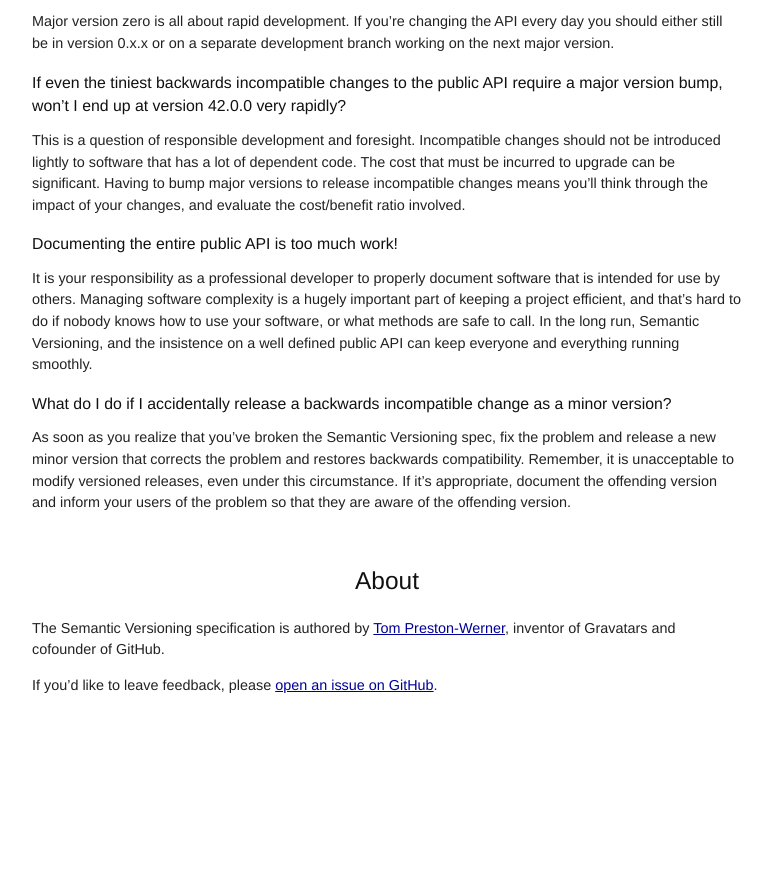
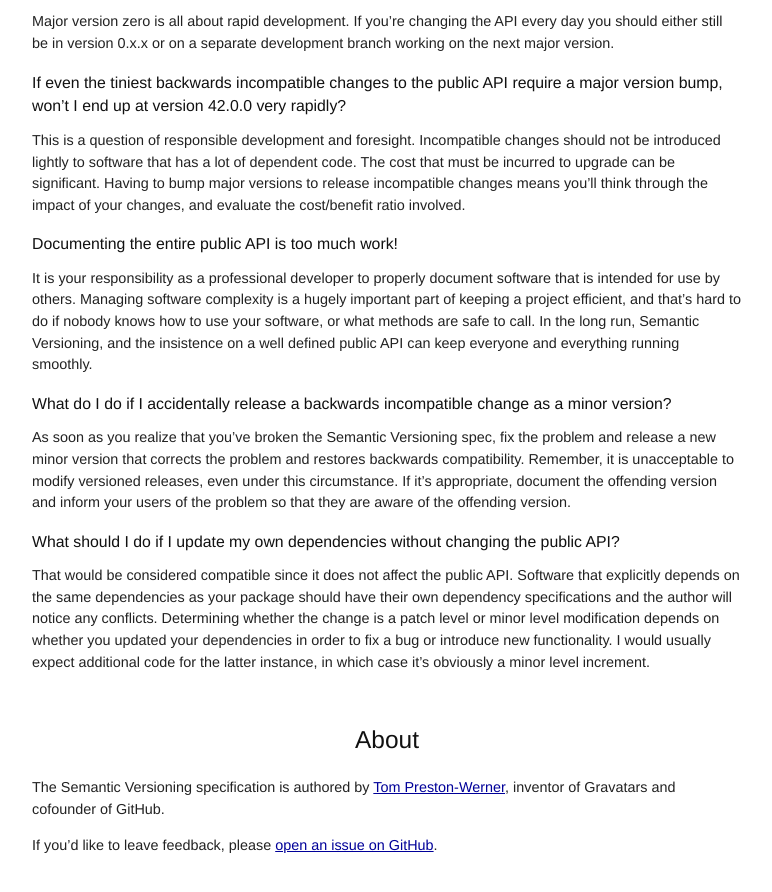
Before and after one commit to semver/semver.org, a Jekyll site: the page built from index.md, in a window 1280 px wide and 900 px high, scrolled down 2016 px. Shown: the top 892 px of the window, without its empty margins (253-1025 px from the left). Built offline with Jekyll 4.4.1, drawn with Linux system fonts in a browser that asks for light colours; Markdown is read by kramdown in place of the engine named in the settings; before the commit the page ends 2756 px from its top, so only the background shows below that.

Commit message:
add another faq

```diff
--- a/index.md
+++ b/index.md
@@ -72,6 +72,10 @@ It is your responsibility as a professional developer to properly document softw
 
 As soon as you realize that you've broken the Semantic Versioning spec, fix the problem and release a new minor version that corrects the problem and restores backwards compatibility. Remember, it is unacceptable to modify versioned releases, even under this circumstance. If it's appropriate, document the offending version and inform your users of the problem so that they are aware of the offending version.
 
+### What should I do if I update my own dependencies without changing the public API?
+
+That would be considered compatible since it does not affect the public API. Software that explicitly depends on the same dependencies as your package should have their own dependency specifications and the author will notice any conflicts. Determining whether the change is a patch level or minor level modification depends on whether you updated your dependencies in order to fix a bug or introduce new functionality. I would usually expect additional code for the latter instance, in which case it's obviously a minor level increment.
+
 
 About
 -----
```
